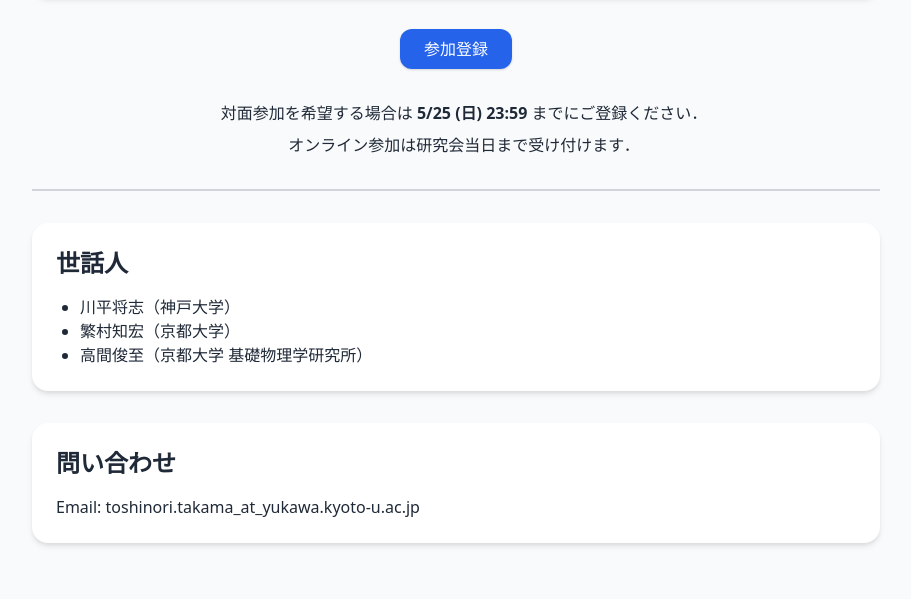
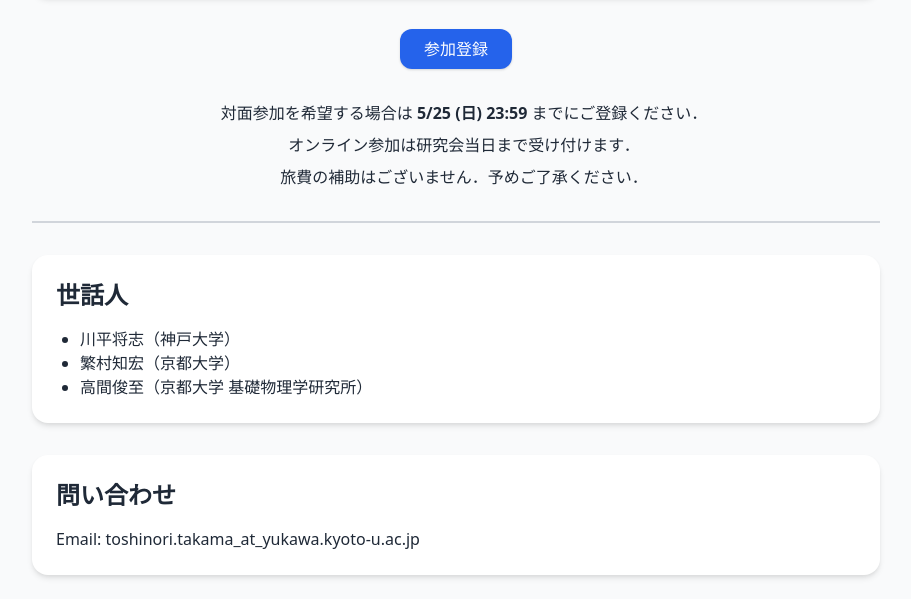
Before and after one commit to T2sp/RFCMP, a plain HTML site: page index.html in a window 1280 px wide. Shown: the part 877-1476 px from the top of the page, without its empty margins (184-1095 px from the left). Before the commit the page ends 1444 px from the top, so only its background shows below. Drawn offline with nearby package versions, Linux system fonts and the light colour scheme.

Commit message:
update (2025.5.10)

```diff
--- a/index.html
+++ b/index.html
@@ -272,6 +272,9 @@
       <li class="relative pl-4 before:content-['*'] before:absolute before:left-0 before:text-gray-700">
         オンライン参加は研究会当日まで受け付けます．
       </li>
+      <li class="relative pl-4 before:content-['*'] before:absolute before:left-0 before:text-gray-700">
+        旅費の補助はございません．予めご了承ください．
+      </li>
     </ul>
    </div
    >
```
